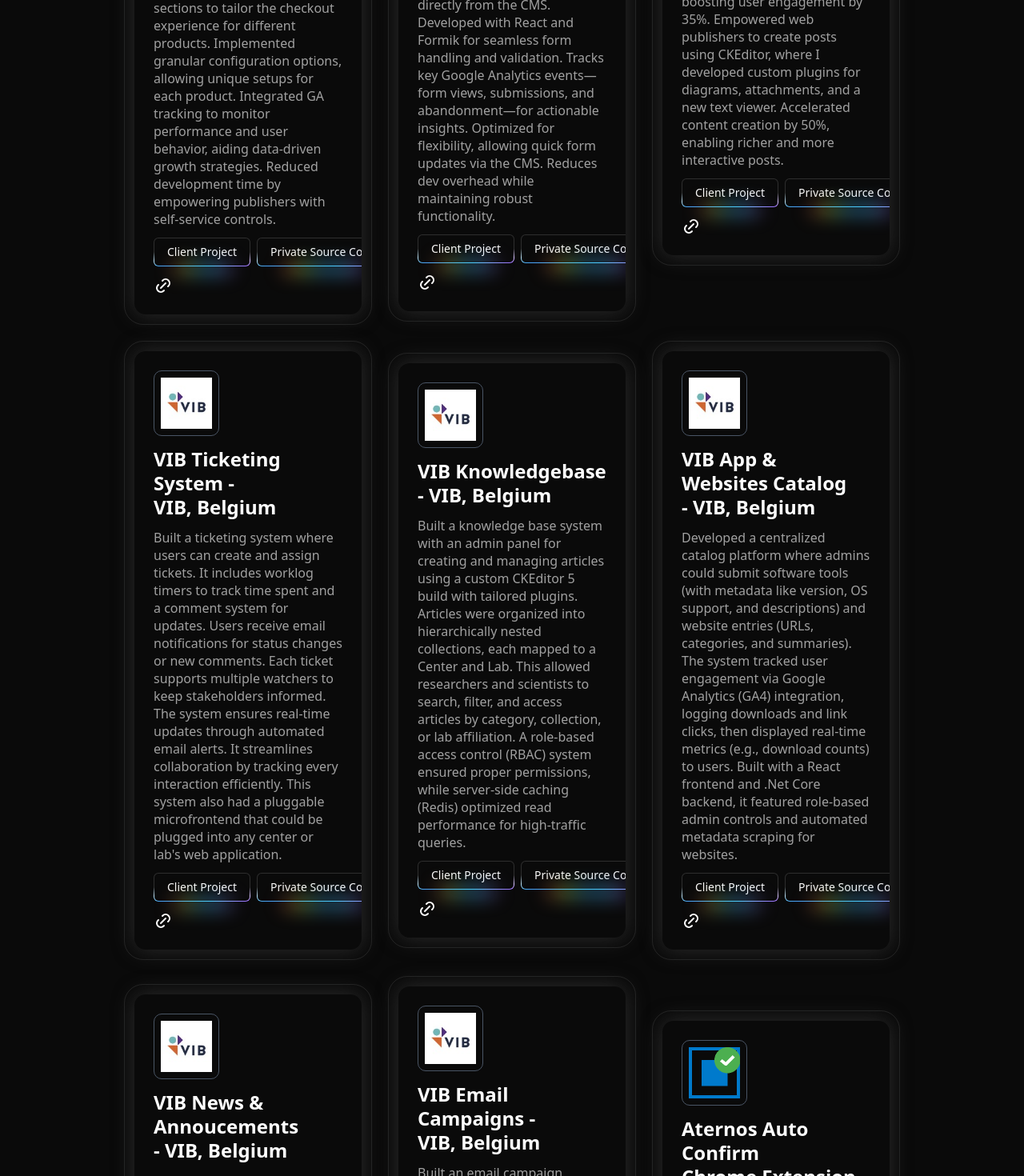
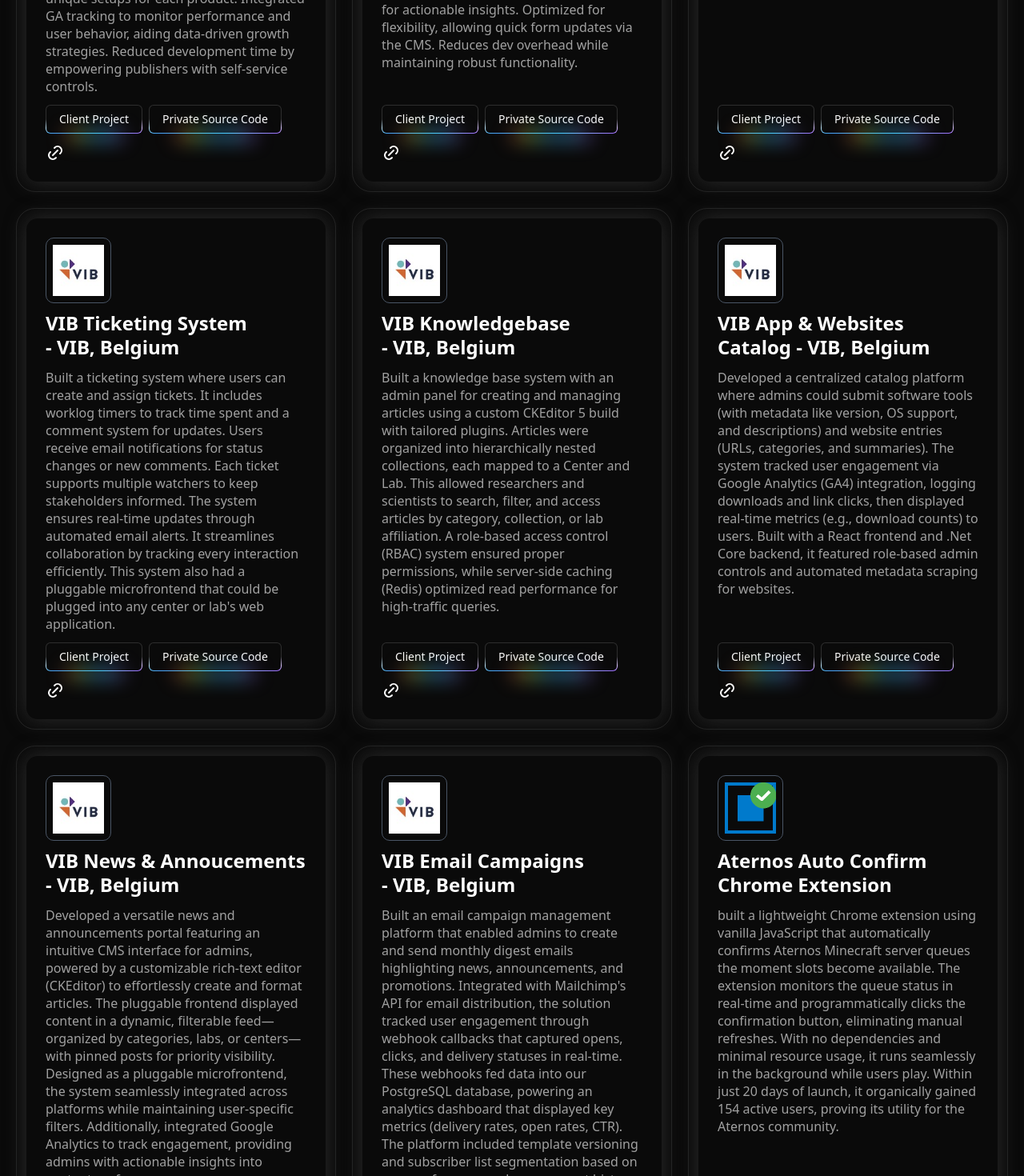
Before and after one commit to PrinoyDcosta/portfolio, a React (Vite) app: page / in a window 1280 px wide. Shown: the part 7000-8470 px from the top of the page at 80% size. Built offline with nearby package versions, Linux system fonts and the light colour scheme.

Commit message:
Fixed project card height issue

```diff
--- a/src/components/card-item.tsx
+++ b/src/components/card-item.tsx
@@ -4,19 +4,17 @@
 import { Tooltip, TooltipContent, TooltipTrigger } from "./ui/tooltip";
 
 interface CardItemProps {
-  area: string;
   icon: string;
   title: string;
   description: React.ReactNode;
   projectLink?: string;
   githubLink?: string;
   tags?: string[]
-
 }
 
-const CardItem = ({ area, icon, title, description, projectLink, tags = [], githubLink }: CardItemProps) => {
+const CardItem = ({ icon, title, description, projectLink, tags = [], githubLink }: CardItemProps) => {
   return (
-    <li className={`md:min-h-[14rem] list-none w-full md:w-1/3 xl:w-1/4 ${area}`}>
+    <li>
       <div className="relative h-full rounded-2xl border p-2 md:rounded-3xl md:p-3">
         <GlowingEffect
           blur={0}
@@ -29,20 +27,25 @@
         />
         <div className="border-0.75 relative flex h-full flex-col justify-between gap-6 overflow-hidden rounded-xl p-6 md:p-6 dark:shadow-[0px_0px_27px_0px_#2D2D2D]">
           <div className="relative flex flex-1 flex-col justify-between gap-3">
+            <div>
               <div className="w-fit rounded-lg border border-gray-600 p-2">
                 <img src={icon} className="h-16 w-16 text-black dark:text-neutral-400"/>
               </div>
-            <div className="space-y-3">
+              <div className="space-y-3 mt-2">
                 <h3 className="-tracking-4 pt-0.5 font-sans text-xl/[1.375rem] font-semibold text-balance text-black md:text-2xl/[1.875rem] dark:text-white">
                   {title}
                 </h3>
                 <h2 className="font-sans text-sm/[1.125rem] text-black md:text-base/[1.375rem] dark:text-neutral-400 [&_b]:md:font-semibold [&_strong]:md:font-semibold">
                   {description}
                 </h2>
+              </div>
+
+            </div>
+            <div>
               <div className="flex gap-2">
                 {tags.map(item => <RainbowButton variant={"outline"}>{item}</RainbowButton>)}
               </div>
-              <div className="flex gap-2 w-fit">
+              <div className="flex gap-2 w-fit mt-3">
                 {projectLink &&
                  <Tooltip>
                   <TooltipTrigger asChild>
--- a/src/sections/projects.tsx
+++ b/src/sections/projects.tsx
@@ -18,9 +18,8 @@
                 A few projects I've designed, built, and optimized.
             </p>
         </div>
-        <ul className="flex gap-5 items-center justify-center flex-wrap">
+        <ul className="grid grid-cols-1 md:grid-cols-2 xl:grid-cols-3 gap-5 ">
             <CardItem
-                area="md:[grid-area:2/1/3/7] xl:[grid-area:1/5/3/8]"
                 icon={GotoIcon}
                 title="GoTo Unified Checkout Flow - GoTo Technologies, USA"
                 description="Built a B2B SaaS e-commerce Dynamic Checkout Flow using React, TypeScript, and Sitecore, enabling web publishers to configure it effortlessly without developer intervention. Designed customizable sections to tailor the checkout experience for different products. Implemented granular configuration options, allowing unique setups for each product. Integrated GA tracking to monitor performance and user behavior, aiding data-driven growth strategies. Reduced development time by empowering publishers with self-service controls."
@@ -28,7 +27,6 @@
                 projectLink="https://buy.logmein.com/buy/resolve/standard/customize"
             />
               <CardItem
-                area="md:[grid-area:1/1/3/3] xl:[grid-area:1/1/2/6]"
                 icon={GotoIcon}
                 title="GoTo Forms widget - GoTo Technologies, USA"
                 description="Built a CMS-driven, customizable form component that empowers web publishers to create and manage forms without developer dependency. Supports dynamic field configuration (text, dropdowns, checkboxes, etc.) directly from the CMS. Developed with React and Formik for seamless form handling and validation. Tracks key Google Analytics events—form views, submissions, and abandonment—for actionable insights. Optimized for flexibility, allowing quick form updates via the CMS. Reduces dev overhead while maintaining robust functionality."
@@ -36,7 +34,6 @@
                 projectLink="https://www.logmein.com/products/resolve/trial"
             />
               <CardItem
-                area="md:[grid-area:1/1/3/3] xl:[grid-area:1/1/2/6]"
                 icon={VIBLogo}
                 title="VIB Home - VIB, Belgium"
                 description="Vib-Home: A configurable micro-frontend showcasing research work, featuring advanced filters for displaying posts and news. Enhanced content discoverability, boosting user engagement by 35%. Empowered web publishers to create posts using CKEditor, where I developed custom plugins for diagrams, attachments, and a new text viewer. Accelerated content creation by 50%, enabling richer and more interactive posts."
@@ -44,7 +41,6 @@
                 projectLink="https://home.vib.be"
             />
               <CardItem
-                area="md:[grid-area:1/1/3/3] xl:[grid-area:1/1/2/6]"
                 icon={VIBLogo}
                 title="VIB Ticketing System - VIB, Belgium"
                 description="Built a ticketing system where users can create and assign tickets.
@@ -57,7 +53,6 @@
                 projectLink="https://tickets.vib.be"
             />
               <CardItem
-                area="md:[grid-area:1/1/3/3] xl:[grid-area:1/1/2/6]"
                 icon={VIBLogo}
                 title="VIB Knowledgebase - VIB, Belgium"
                 description="Built a knowledge base system with an admin panel for creating and managing articles using a custom CKEditor 5 build with tailored plugins.
@@ -68,7 +63,6 @@
                 projectLink="https://kb.vib.be"
             />
             <CardItem
-                area="md:[grid-area:1/1/3/3] xl:[grid-area:1/1/2/6]"
                 icon={VIBLogo}
                 title="VIB App & Websites Catalog - VIB, Belgium"
                 description="Developed a centralized catalog platform where admins could submit software tools (with metadata like version, OS support, and descriptions) and website entries (URLs, categories, and summaries).
@@ -78,7 +72,6 @@
                 projectLink="https://catalog.vib.be"
             />
             <CardItem
-                area="md:[grid-area:1/1/3/3] xl:[grid-area:1/1/2/6]"
                 icon={VIBLogo}
                 title="VIB News & Annoucements - VIB, Belgium"
                 description="Developed a versatile news and announcements portal featuring an intuitive CMS interface for admins, powered by a customizable rich-text editor (CKEditor) to effortlessly create and format articles. The pluggable frontend displayed content in a dynamic, filterable feed—organized by categories, labs, or centers—with pinned posts for priority visibility. Designed as a pluggable microfrontend, the system seamlessly integrated across platforms while maintaining user-specific filters. Additionally, integrated Google Analytics to track engagement, providing admins with actionable insights into content performance."
@@ -86,7 +79,6 @@
                 projectLink="https://vib.be/en/news#/"
             />
             <CardItem
-                area="md:[grid-area:1/1/3/3] xl:[grid-area:1/1/2/6]"
                 icon={VIBLogo}
                 title="VIB Email Campaigns - VIB, Belgium"
                 description="Built an email campaign management platform that enabled admins to create and send monthly digest emails highlighting news, announcements, and promotions. Integrated with Mailchimp's API for email distribution, the solution tracked user engagement through webhook callbacks that captured opens, clicks, and delivery statuses in real-time. These webhooks fed data into our PostgreSQL database, powering an analytics dashboard that displayed key metrics (delivery rates, open rates, CTR). The platform included template versioning  and subscriber list segmentation based on user preferences and engagement history."
@@ -94,7 +86,6 @@
             />
 
             <CardItem
-                area="md:[grid-area:1/1/3/3] xl:[grid-area:1/1/2/6]"
                 icon={AternosAutoConfirmIcon}
                 title="Aternos Auto Confirm Chrome Extension"
                 description="built a lightweight Chrome extension using vanilla JavaScript that automatically confirms Aternos Minecraft server queues the moment slots become available. The extension monitors the queue status in real-time and programmatically clicks the confirmation button, eliminating manual refreshes. With no dependencies and minimal resource usage, it runs seamlessly in the background while users play. Within just 20 days of launch, it organically gained 154 active users, proving its utility for the Aternos community."
@@ -103,16 +94,14 @@
                 githubLink="https://github.com/PrinoyDcosta/aternos-auto-confirm-extension"
             />
             <CardItem
-                area="md:[grid-area:1/1/3/3] xl:[grid-area:1/1/2/6]"
                 icon={PersonalProjectIcon}
                 title="React Resume Builder Component"
                 description="Developed a modular React Resume Component using ShadCN UI and Tailwind CSS, enabling dynamic customization. Users can easily add, remove, and reorder sections through intuitive drag-and-drop functionality. Built as a lightweight, reusable npm package for seamless integration. Utilizes React DnD for smooth, interactive resume editing. Maintains a clean, modern UI with a focus on accessibility. Designed for flexibility, allowing personalized resume layouts. Perfect for developers seeking a customizable, easy-to-implement solution."
                 tags={["Personal Project", "Open Source Code"]}
-                //projectLink="https://chromewebstore.google.com/detail/aternos-server-auto-confi/mfbcjmjdjfhdhkameeoljajobdgccdgf"
+                projectLink="https://www.npmjs.com/package/react-resume-viewer"
                 githubLink="https://github.com/PrinoyDcosta/react-resume-viewer"
             />
             <CardItem
-                area="md:[grid-area:1/1/3/3] xl:[grid-area:1/1/2/6]"
                 icon={PersonalProjectIcon}
                 title="Linux-based Auto Port toggler on DDoS"
                 description="Built a Linux-based DDoS protection system for HLDS game servers that automatically toggles server ports during attacks. Using AWS Lightsail's APIs, it shuts down ports when detecting DDoS traffic through metrics analysis, then restores access when the attack subsides. The system integrates with an AMXX plugin to whitelist active players' IPs before lockdown, maintaining legitimate access while blocking malicious traffic. This automated solution combines cloud infrastructure control with game server protection, eliminating manual intervention during attacks while preserving real player connections through intelligent IP filtering."
@@ -120,7 +109,6 @@
                 githubLink="https://github.com/PrinoyDcosta/auto-port-toggler-with-whitelister"
             />
             <CardItem
-                area="md:[grid-area:1/1/3/3] xl:[grid-area:1/1/2/6]"
                 icon={HmaiIcon}
                 title="Goa Homeopathic website"
                 description="Developed a comprehensive website for the Goa Homeopathic Association of India, featuring a public-facing landing page alongside a secure admin panel. The admin interface enabled authorized users to dynamically manage content—including uploading photos to organized albums and maintaining an updated directory of doctors with their contact details for the 'fIND Your Doctor' feature. The website also incorporated visitor analytics to track and display user traffic, providing valuable insights into engagement. Built with a responsive design, the platform effectively served both the association's promotional needs and the public's access to homeopathic practitioners in Goa."
```
Lines whose indentation alone changed are shown as unchanged.
